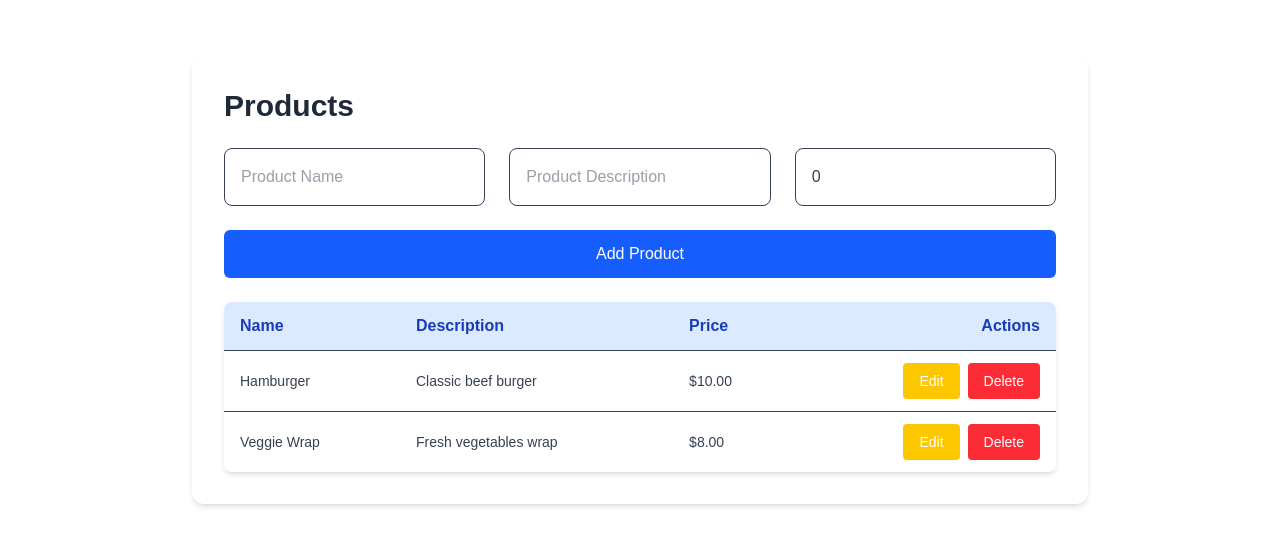
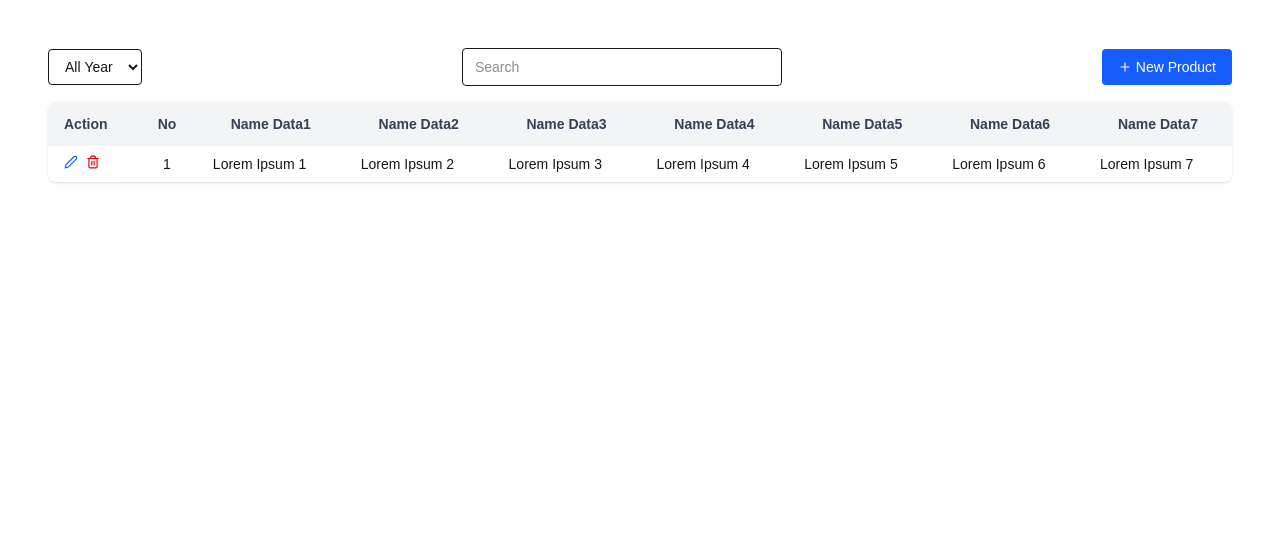
Before and after one commit to mgh80/FarmLandDeliWeb, a Next.js app: page /admin/products in a window 1280 px wide. Shown: the top 546 px of the page. Built offline with nearby package versions, Linux system fonts and the light colour scheme.

Commit message:
Improvement in Products

```diff
--- a/src/app/admin/products/ProductTable.tsx
+++ b/src/app/admin/products/ProductTable.tsx
@@ -1,143 +1,217 @@
 "use client";
 
 import { useState } from "react";
+import { FiEdit2, FiTrash2, FiPlus, FiX } from "react-icons/fi";
 
 type Product = {
   id: number;
-  name: string;
-  description: string;
-  price: number;
+  name1: string;
+  name2: string;
+  name3: string;
+  name4: string;
+  name5: string;
+  name6: string;
+  name7: string;
 };
 
 export default function ProductTable() {
+  /* ---------- estado ---------- */
   const [products, setProducts] = useState<Product[]>([
-    { id: 1, name: "Hamburger", description: "Classic beef burger", price: 10 },
     {
-      id: 2,
-      name: "Veggie Wrap",
-      description: "Fresh vegetables wrap",
-      price: 8,
+      id: 1,
+      name1: "Lorem Ipsum 1",
+      name2: "Lorem Ipsum 2",
+      name3: "Lorem Ipsum 3",
+      name4: "Lorem Ipsum 4",
+      name5: "Lorem Ipsum 5",
+      name6: "Lorem Ipsum 6",
+      name7: "Lorem Ipsum 7",
     },
   ]);
-  const [form, setForm] = useState<Product>({
-    id: 0,
-    name: "",
-    description: "",
-    price: 0,
-  });
-  const [editingId, setEditingId] = useState<number | null>(null);
+  const [modalOpen, setModalOpen] = useState(false);
+  const [editing, setEditing] = useState<Product | null>(null);
 
-  const handleChange = (e: React.ChangeEvent<HTMLInputElement>) => {
-    setForm({
-      ...form,
-      [e.target.name]:
-        e.target.name === "price" ? parseFloat(e.target.value) : e.target.value,
-    });
+  /* ---------- CRUD helpers ---------- */
+  const saveProduct = (p: Product) => {
+    if (editing) {
+      setProducts((prev) =>
+        prev.map((x) => (x.id === p.id ? p : x))
+      );
+    } else {
+      setProducts((prev) => [...prev, { ...p, id: Date.now() }]);
+    }
+    setModalOpen(false);
+    setEditing(null);
   };
 
-  const handleSubmit = () => {
-    if (editingId) {
-      setProducts(
-        products.map((p) =>
-          p.id === editingId ? { ...form, id: editingId } : p
-        )
-      );
-      setEditingId(null);
-    } else {
-      const newId = products.length
-        ? Math.max(...products.map((p) => p.id)) + 1
-        : 1;
-      setProducts([...products, { ...form, id: newId }]);
-    }
-    setForm({ id: 0, name: "", description: "", price: 0 });
-  };
+  const deleteProduct = (id: number) =>
+    setProducts((prev) => prev.filter((p) => p.id !== id));
 
-  const handleEdit = (product: Product) => {
-    setForm(product);
-    setEditingId(product.id);
-  };
+  /* ---------- UI ---------- */
+  return (
+    <div className="p-6">
+      {/* barra superior */}
+      <div className="flex flex-wrap justify-between items-center mb-4 gap-2">
+        <select className="border rounded px-3 py-2 text-sm">
+          <option>All Year</option>
+          <option>2024</option>
+          <option>2023</option>
+        </select>
 
-  const handleDelete = (id: number) => {
-    setProducts(products.filter((p) => p.id !== id));
-  };
+        <input
+          placeholder="Search"
+          className="border rounded px-3 py-2 text-sm max-w-xs flex-grow"
+        />
 
-  return (
-    <div className="p-8 bg-white rounded-xl shadow-md max-w-4xl mx-auto mt-8">
-      <h2 className="text-3xl font-bold text-gray-800 mb-6">Products</h2>
-
-      {/* Formulario */}
-      <div className="grid grid-cols-1 md:grid-cols-3 gap-6 mb-6">
-        <input
-          type="text"
-          name="name"
-          value={form.name}
-          onChange={handleChange}
-          placeholder="Product Name"
-          className="border rounded-lg p-4 text-gray-700"
-        />
-        <input
-          type="text"
-          name="description"
-          value={form.description}
-          onChange={handleChange}
-          placeholder="Product Description"
-          className="border rounded-lg p-4 text-gray-700"
-        />
-        <input
-          type="number"
-          name="price"
-          value={form.price}
-          onChange={handleChange}
-          placeholder="Price"
-          className="border rounded-lg p-4 text-gray-700"
-        />
         <button
-          onClick={handleSubmit}
-          className="col-span-1 md:col-span-3 bg-blue-600 text-white px-6 py-3 rounded-md hover:bg-blue-700"
+          onClick={() => {
+            setEditing(null);
+            setModalOpen(true);
+          }}
+          className="flex items-center gap-1 bg-blue-600 hover:bg-blue-700 text-white text-sm px-4 py-2 rounded"
         >
-          {editingId ? "Update Product" : "Add Product"}
+          <FiPlus />
+          New Product
         </button>
       </div>
 
-      {/* Tabla */}
-      <div className="overflow-x-auto bg-white shadow-md rounded-lg">
-        <table className="w-full table-auto">
-          <thead className="bg-blue-100 text-blue-800">
+      {/* tabla */}
+      <div className="bg-white rounded-lg shadow overflow-x-auto">
+        <table className="w-full text-sm">
+          <thead className="bg-gray-100 text-gray-700">
             <tr>
-              <th className="px-4 py-3 text-left">Name</th>
-              <th className="px-4 py-3 text-left">Description</th>
-              <th className="px-4 py-3 text-left">Price</th>
-              <th className="px-4 py-3 text-right">Actions</th>
+              <th className="px-4 py-3 text-left">Action</th>
+              <th className="px-4 py-3">No</th>
+              <th className="px-4 py-3">Name Data1</th>
+              <th className="px-4 py-3">Name Data2</th>
+              <th className="px-4 py-3">Name Data3</th>
+              <th className="px-4 py-3">Name Data4</th>
+              <th className="px-4 py-3">Name Data5</th>
+              <th className="px-4 py-3">Name Data6</th>
+              <th className="px-4 py-3">Name Data7</th>
             </tr>
           </thead>
+
           <tbody>
-            {products.map((product) => (
-              <tr
-                key={product.id}
-                className="border-t hover:bg-gray-50 text-sm text-gray-700"
-              >
-                <td className="px-4 py-3">{product.name}</td>
-                <td className="px-4 py-3">{product.description}</td>
-                <td className="px-4 py-3">${product.price.toFixed(2)}</td>
-                <td className="px-4 py-3 text-right space-x-2">
+            {products.map((p, i) => (
+              <tr key={p.id} className={i % 2 ? "bg-gray-50" : ""}>
+                {/* botones a la IZQUIERDA */}
+                <td className="px-4 py-2 whitespace-nowrap">
                   <button
-                    onClick={() => handleEdit(product)}
-                    className="bg-yellow-400 px-4 py-2 rounded text-white hover:bg-yellow-500"
+                    onClick={() => {
+                      setEditing(p);
+                      setModalOpen(true);
+                    }}
+                    className="text-blue-600 hover:underline mr-2"
                   >
-                    Edit
+                    <FiEdit2 />
                   </button>
                   <button
-                    onClick={() => handleDelete(product.id)}
-                    className="bg-red-500 px-4 py-2 rounded text-white hover:bg-red-600"
+                    onClick={() => deleteProduct(p.id)}
+                    className="text-red-600 hover:underline"
                   >
-                    Delete
+                    <FiTrash2 />
                   </button>
                 </td>
+
+                <td className="px-4 py-2 text-center">{i + 1}</td>
+                <td className="px-4 py-2">{p.name1}</td>
+                <td className="px-4 py-2">{p.name2}</td>
+                <td className="px-4 py-2">{p.name3}</td>
+                <td className="px-4 py-2">{p.name4}</td>
+                <td className="px-4 py-2">{p.name5}</td>
+                <td className="px-4 py-2">{p.name6}</td>
+                <td className="px-4 py-2">{p.name7}</td>
               </tr>
             ))}
           </tbody>
         </table>
       </div>
+
+      {/* -------- Modal New / Edit ---------- */}
+      {modalOpen && (
+        <ProductModal
+          product={editing}
+          onClose={() => {
+            setModalOpen(false);
+            setEditing(null);
+          }}
+          onSave={saveProduct}
+        />
+      )}
     </div>
   );
 }
+
+/* ------------- Modal component ------------- */
+function ProductModal({
+  product,
+  onClose,
+  onSave,
+}: {
+  product: Product | null;
+  onClose: () => void;
+  onSave: (p: Product) => void;
+}) {
+  const [form, setForm] = useState<Product>(
+    product ?? {
+      id: 0,
+      name1: "",
+      name2: "",
+      name3: "",
+      name4: "",
+      name5: "",
+      name6: "",
+      name7: "",
+    }
+  );
+
+  return (
+    <div className="fixed inset-0 flex items-center justify-center bg-black/40 z-50">
+      <div className="w-full max-w-lg bg-white rounded-xl shadow-lg p-8 space-y-4">
+        {/* header */}
+        <div className="flex justify-between items-center mb-2">
+          <h2 className="text-lg font-bold">
+            {product ? "Edit Product" : "New Product"}
+          </h2>
+          <button onClick={onClose} className="text-gray-500 hover:text-gray-700">
+            <FiX size={20} />
+          </button>
+        </div>
+
+        {/* form grid */}
+        <div className="grid grid-cols-2 gap-4">
+          {(["name1", "name2", "name3", "name4", "name5", "name6", "name7"] as const).map(
+            (field) => (
+              <input
+                key={field}
+                placeholder={field}
+                value={form[field]}
+                onChange={(e) =>
+                  setForm({ ...form, [field]: e.target.value })
+                }
+                className="border rounded-md px-3 py-2 text-sm"
+              />
+            )
+          )}
+        </div>
+
+        {/* botones */}
+        <div className="flex justify-end gap-3 pt-4">
+          <button
+            onClick={onClose}
+            className="px-4 py-2 bg-gray-200 rounded hover:bg-gray-300 text-sm"
+          >
+            Cancel
+          </button>
+          <button
+            onClick={() => onSave(form)}
+            className="px-4 py-2 bg-blue-600 hover:bg-blue-700 text-white rounded text-sm"
+          >
+            Save
+          </button>
+        </div>
+      </div>
+    </div>
+  );
+}
--- a/src/app/login/page.tsx
+++ b/src/app/login/page.tsx
@@ -34,7 +34,7 @@ export default function LoginPage() {
 
   /* quitar modo‑oscuro global */
   useEffect(() => {
-    document.body.className = "bg-white text-gray-900";
+    document.body.classList.remove("bg-gray-900", "text-white");
   }, []);
 
   /* --------------------- UI --------------------- */
```
